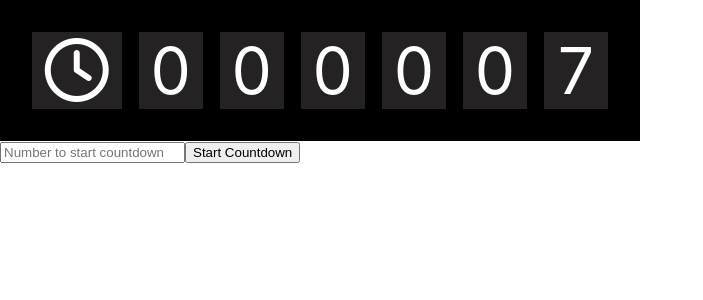
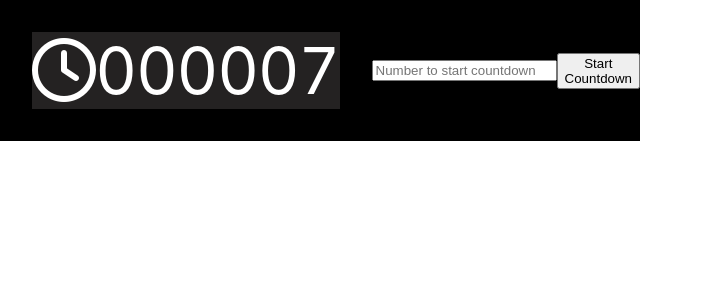
Before and after one commit to mojonapower/Day14-Simple-Counter-React, a React (Create React App) app: page / in a window 1280 px wide. Shown: the top 300 px of the page, without its empty margins (0-703 px from the left). Built offline with nearby package versions, Linux system fonts and the light colour scheme.

Commit message:
Update App.js

```diff
--- a/src/App.js
+++ b/src/App.js
@@ -1,16 +1,26 @@
 /* import logo from './logo.svg'; */
 import './App.css';
-import React, { useState } from 'react';
+import React, { useState, useEffect } from 'react';
 
 const SimpleCounter = props => {
+  const[input, setInput]= useState(0);
   const [count, setCount] = useState(Number(props.countStart));
-  React.useEffect(() => {
+  useEffect(() => {
     const timer = window.setInterval(() => { setCount(prevCount => prevCount + Number(props.mode)); }, 1000);
     return () => {
       window.clearInterval(timer);
     };
   })
 
+  function startCountdown () {
+    props.setStartParameters({
+      countStart: '100',
+      mode: "-1",
+    })
+
+    setCount(Number(input))
+
+   };
 
   let stringTimer = count >= 0 ? count.toString() : "0";
   let digitos = {
@@ -79,6 +89,10 @@ const SimpleCounter = props => {
         <div className='digito3 flex-item'>{digitos.d3}</div>
         <div className='digito2 flex-item'>{digitos.d2}</div>
         <div className='digito1 flex-item'>{digitos.d1}</div>
+        <input type='number' placeholder='Number to start countdown' id='countdownInput' onChange={(e)=>{
+          setInput(e.target.value)
+        }} />
+      <button id='startCountdownButton' onClick={startCountdown}>Start Countdown</button>
       </div>
 
 
@@ -91,31 +105,15 @@ const SimpleCounter = props => {
 
 
 function App() {
-
-
   const [startParameters, setStartParameters] = useState({
     countStart: "0",
     mode: "1",
   });
 
-
-
- function startCountdown () {
-   setStartParameters({
-    countStart: "100",
-    mode: "-1",
-  });
- };
-
-
-
-
   return (
 
     <div>
-      <SimpleCounter countStart={startParameters.countStart} mode={startParameters.mode}/>
-      <input type='number' placeholder='Number to start countdown' id='countdownInput' />
-      <button id='startCountdownButton' onClick={startCountdown}>Start Countdown</button>
+      <SimpleCounter countStart={startParameters.countStart} mode={startParameters.mode} setStartParameters={setStartParameters}/>
     </div>
   )
 };
```
